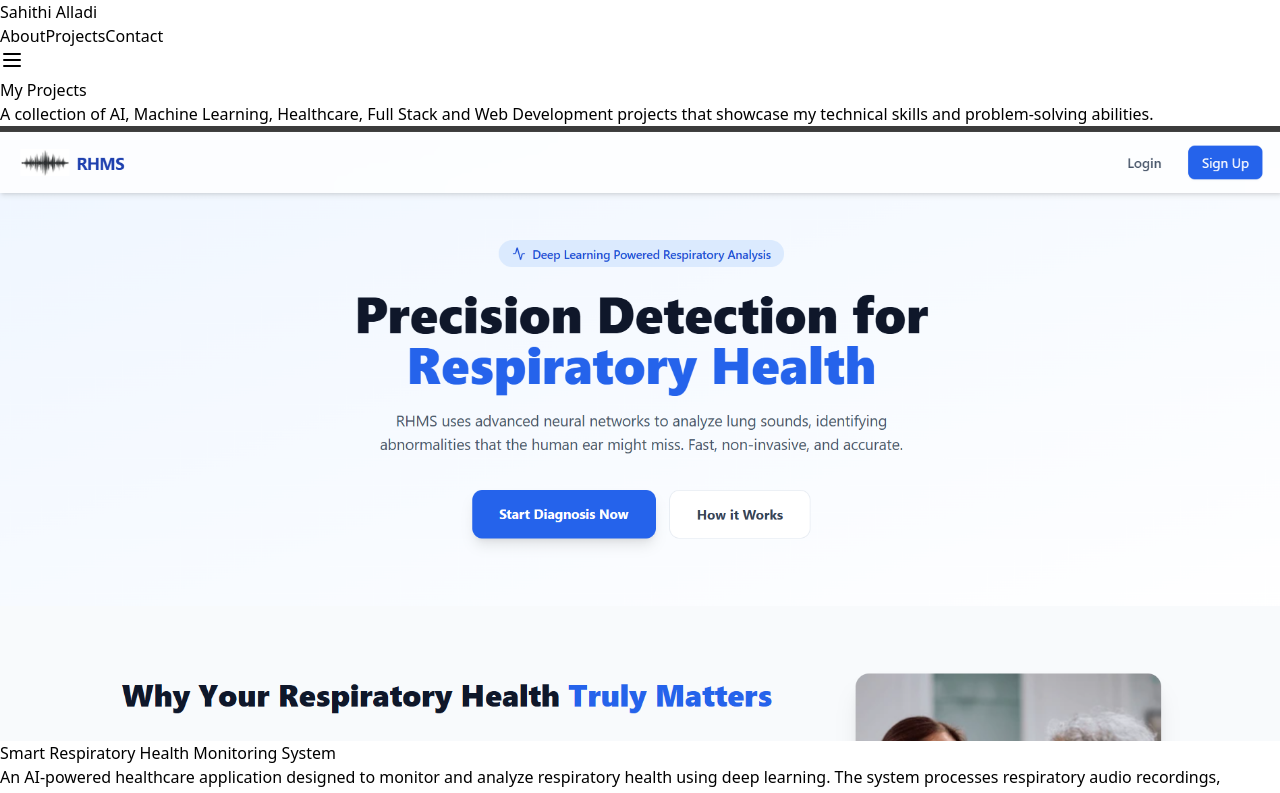
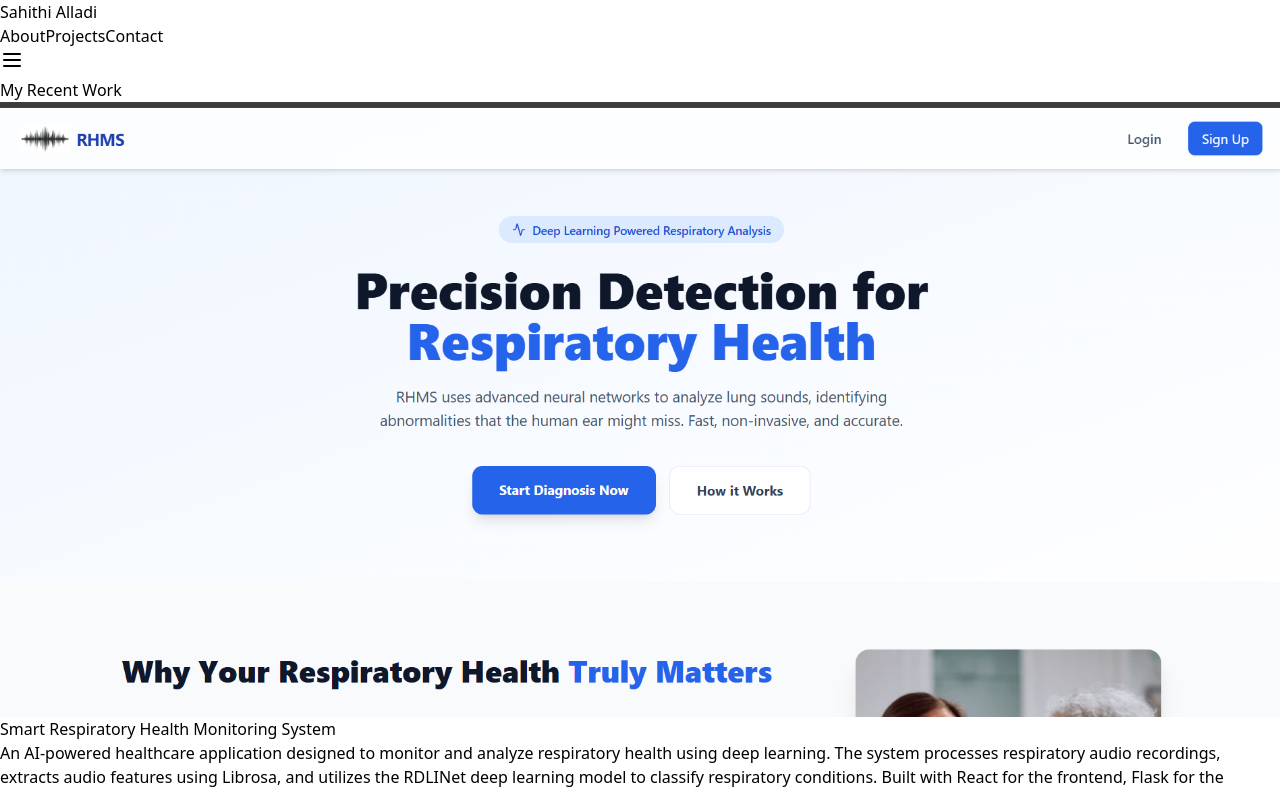
Before and after one commit to sahithialladii/Portfolio, a React (Vite) app in the folder frontend/: page /projects in a window 1280 px wide. Shown: the top 793 px of the page. Built offline with nearby package versions, Linux system fonts and the light colour scheme.

Commit message:
resume updated

```diff
--- a/frontend/src/pages/Projects.jsx
+++ b/frontend/src/pages/Projects.jsx
@@ -207,14 +207,8 @@ demo:'https://huggingface.co/spaces/AlladiSahithi/festival-log'
         {/* Header */}
         <div className="text-center mb-14">
           <h1 className="text-5xl font-extrabold bg-gradient-to-r from-indigo-600 via-purple-600 to-pink-500 bg-clip-text text-transparent">
-            My Projects
+            My Recent Work
           </h1>
-
-          <p className="mt-4 text-gray-600 text-lg max-w-2xl mx-auto">
-            A collection of AI, Machine Learning, Healthcare, Full Stack and
-            Web Development projects that showcase my technical skills and
-            problem-solving abilities.
-          </p>
         </div>
 
         {/* Projects Grid */}
```
Also changed, not shown: 1 other file (tests, documents, lock files or other folders).
